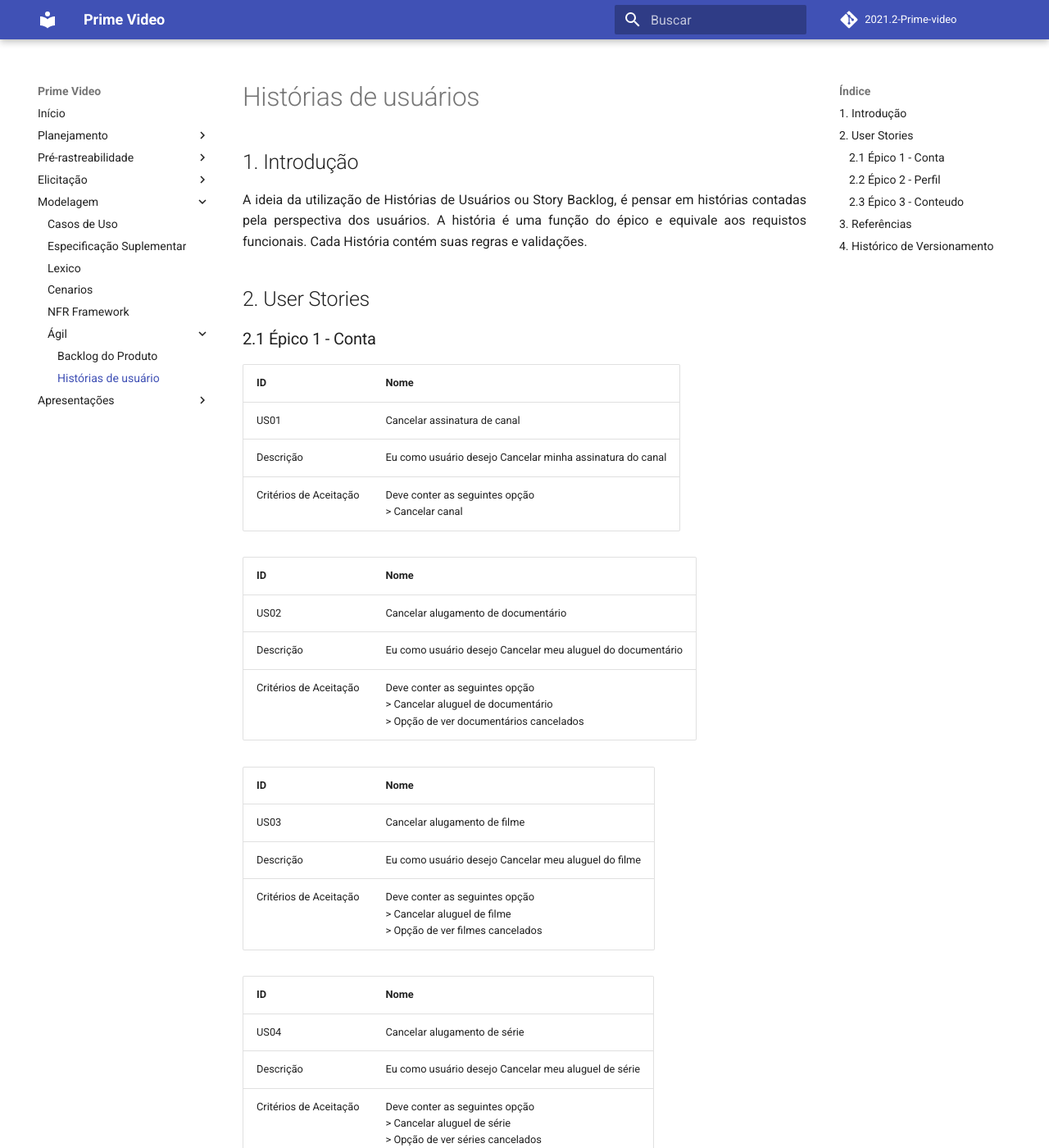
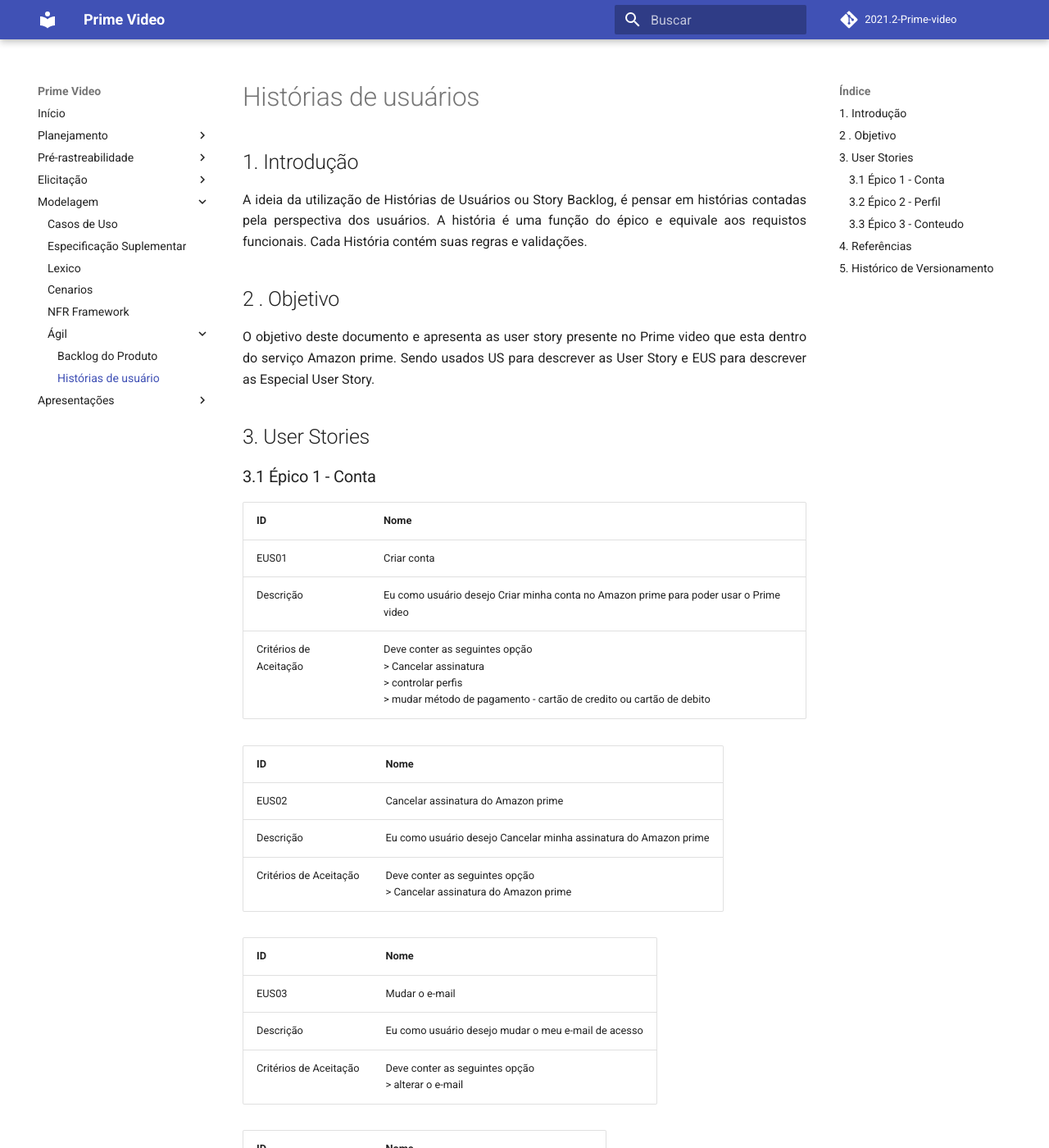
Before and after one commit to Requisitos-de-Software/2021.2-Prime-video, an MkDocs documentation site: the page built from docs/modelagem/agil/user_story.md, in a window 1280 px wide and 1400 px high. Shown: the whole window at 82% size. Built offline with MkDocs 1.6.1 and Material for MkDocs 9.7.7, drawn with Linux system fonts in a browser that asks for light colours; comment, search, counter and statistics services are not loaded; some of the changed text lies outside the part shown.

Commit message:
Começando o User story

```diff
--- a/docs/modelagem/agil/user_story.md
+++ b/docs/modelagem/agil/user_story.md
@@ -2,12 +2,58 @@
 
 ## 1. Introdução
 
-A ideia da utilização de Histórias de Usuários ou Story Backlog, é pensar em histórias contadas pela perspectiva dos usuários. A história é uma função do épico e equivale aos requistos funcionais.
-Cada História contém suas regras e validações.
 
-## 2. User Stories
+<p align="justify">
+    A ideia da utilização de Histórias de Usuários ou Story Backlog, é pensar em histórias contadas pela perspectiva dos usuários. A história é uma função do épico e equivale aos requistos funcionais.
+    Cada História contém suas regras e validações.
+</p>
 
-### 2.1 Épico 1 - Conta
+
+
+## 2 . Objetivo
+
+<p align="justify">
+    O objetivo deste documento e apresenta as user story presente no Prime video que esta dentro do serviço Amazon prime.
+    Sendo usados US para descrever as User Story e EUS para descrever as Especial User Story.
+</p>
+
+
+
+
+## 3. User Stories
+
+### 3.1 Épico 1 - Conta
+
+| **ID** | **Nome** |
+|:-------|:---------|
+| EUS01 | Criar conta |
+| Descrição | Eu como usuário desejo Criar minha conta no Amazon prime para poder usar o  Prime video  |
+| Critérios de Aceitação | Deve conter as seguintes opção </br> > Cancelar assinatura</br> > controlar perfis</br> > mudar método de pagamento  - cartão de credito ou cartão de debito</br>   |
+
+| **ID** | **Nome** |
+|:-------|:---------|
+| EUS02 | Cancelar assinatura do Amazon prime |
+| Descrição | Eu como usuário desejo Cancelar minha assinatura do Amazon prime  |
+| Critérios de Aceitação | Deve conter as seguintes opção </br> > Cancelar assinatura do Amazon prime </br>  |
+
+| **ID** | **Nome** |
+|:-------|:---------|
+| EUS03 | Mudar o e-mail |
+| Descrição | Eu como usuário desejo mudar o meu e-mail de acesso  |
+| Critérios de Aceitação | Deve conter as seguintes opção </br> > alterar o  e-mail </br>  |
+
+| **ID** | **Nome** |
+|:-------|:---------|
+| EUS04 | Mudar a minha senha |
+| Descrição | Eu como usuário desejo Mudar minha senha  |
+| Critérios de Aceitação | Deve conter as seguintes opção </br> > alterar a senha </br>  |
+
+
+| **ID** | **Nome** |
+|:-------|:---------|
+| EUS05 | Mudar o telefone |
+| Descrição | Eu como usuário desejo alterar o telefone  |
+| Critérios de Aceitação | Deve conter as seguintes opção </br> > alterar o telefone </br>  > telefone como meio de acesso ao Prime video </br> |
 
 | **ID** | **Nome** |
 |:-------|:---------|
@@ -87,7 +133,7 @@
 | Descrição | Eu como usuário desejo sair dos dispositivos |
 | Critérios de Aceitação | Deve conter as seguintes opções: </br> > Sair do dispositivo </br>  >Sair de vários dispositivos </br>    |
 
-### 2.2 Épico 2 - Perfil
+### 3.2 Épico 2 - Perfil
 
 | **ID** | **Nome** |
 |:-------|:---------|
@@ -126,7 +172,7 @@
 | Critérios  de Aceitação | Deve conter as seguintes opções: </br> > Poder remover qualquer título já adicionado a minha lista</br> |
 
 
-### 2.3 Épico 3 - Conteudo
+### 3.3 Épico 3 - Conteudo
 
 | **ID** | **Nome** |
 |:-------|:---------|
@@ -292,12 +338,12 @@
 
 
 
-## 3. Referências
+## 4. Referências
 
 SERRANO, Milene; SERRANO, Maurício. Requisitos - Aula 15.
 
 
-## 4. Histórico de Versionamento
+## 5. Histórico de Versionamento
 
 |Versão|Data de modificação|Descrição da modificação|Autor|Revisor|
 |-|-|-|-|-|
```
Also changed, not shown: docs/modelagem/agil/backlog.md (+13 -7 lines), docs/assets/img/primeConta.png (added), docs/assets/img/primeConteudo2.png (added), docs/assets/img/primeConteudo4.png (added), docs/assets/img/primeConteudo5.png (added), docs/assets/img/primeConteudo6.png (added), docs/assets/img/primeConteudo7.png (added), docs/assets/img/primePerfil.png (added), 2 other files.
